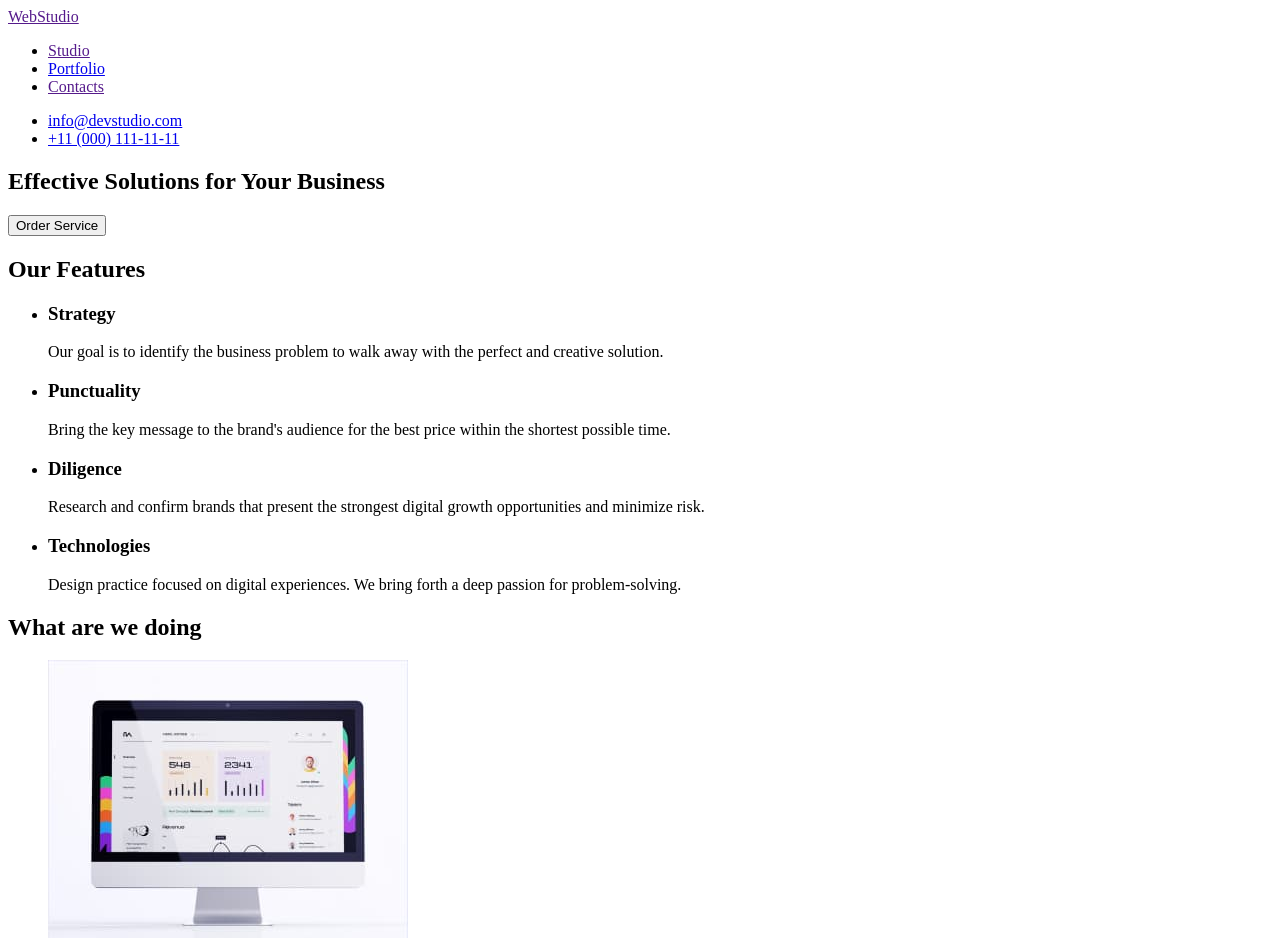
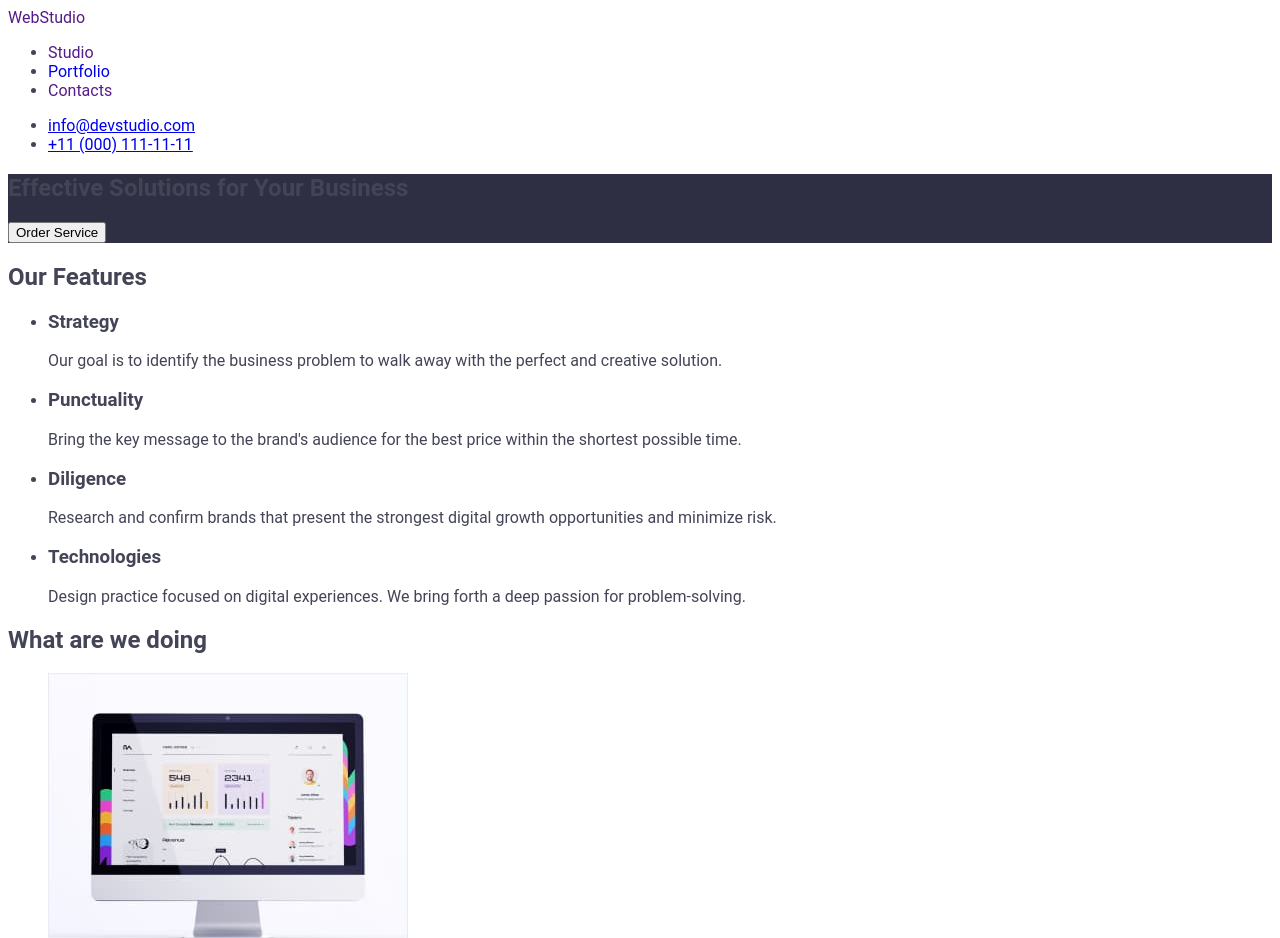
Before and after one commit to LizaGerus/goit-markup-hw-02, a plain HTML site: page index.html in a window 1280 px wide. Shown: the top 938 px of the page. Drawn offline with Linux system fonts and the light colour scheme.

Commit message:
Update styles.css

```diff
--- a/css/styles.css
+++ b/css/styles.css
@@ -1,7 +1,5 @@
 :root {
     /* Fonts */
-    --primary-fonts:
-    --secondary-fonts:
     /* Text colors */
     --primary-txt-cl: #434455;
     --secondary-txt-cl: #8E8F99;
@@ -17,10 +15,20 @@
     --color-cloud: #f4f4fd;
     --color-navy-blue-modal: #2e2f42;
 }
+body {
+    font-family: Roboto, sans-serif;
+    color: var(--primary-txt-cl);
+}
+.link {
+    text-decoration: none;
+}
 .header {}
 
-.header-logo link {
-    --color-navy-blue;
+.header-logo {
+
+}
+.logo {
+
 }
 
 .header-nav {}
@@ -29,18 +37,24 @@
 
 .header-item {}
 
-.header-link {}
+.header-link {
+    text-decoration: none;
+}
 
 .header-contact-list {}
 
-.header-contact-item {}
+.header-contact-item {
+
+}
 
 .header-mail {}
 
 .header-contact {}
 
 /* Hero section */
-.hero-section {}
+.hero-section {
+    background-color: var(--color-navy-blue);
+}
 
 .hero-title {}
 
@@ -86,8 +100,10 @@
 .third-text {}
 
 /* Footer */
-.footer {}
+.footer {
+    background-color: var(--color-navy-blue);
+}
 
-.footer-link {}
+.footer-logo {}
 
 .footer-text {}
```
